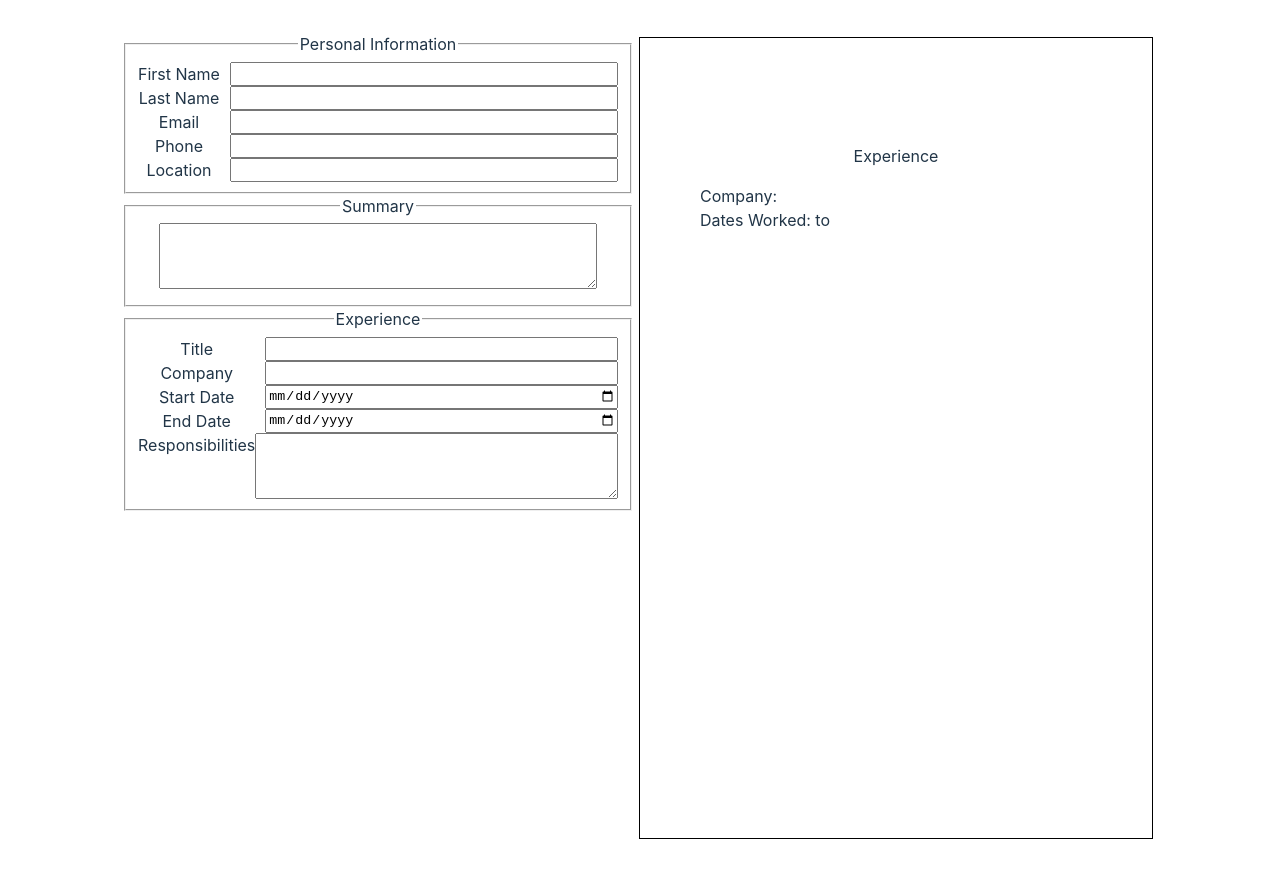
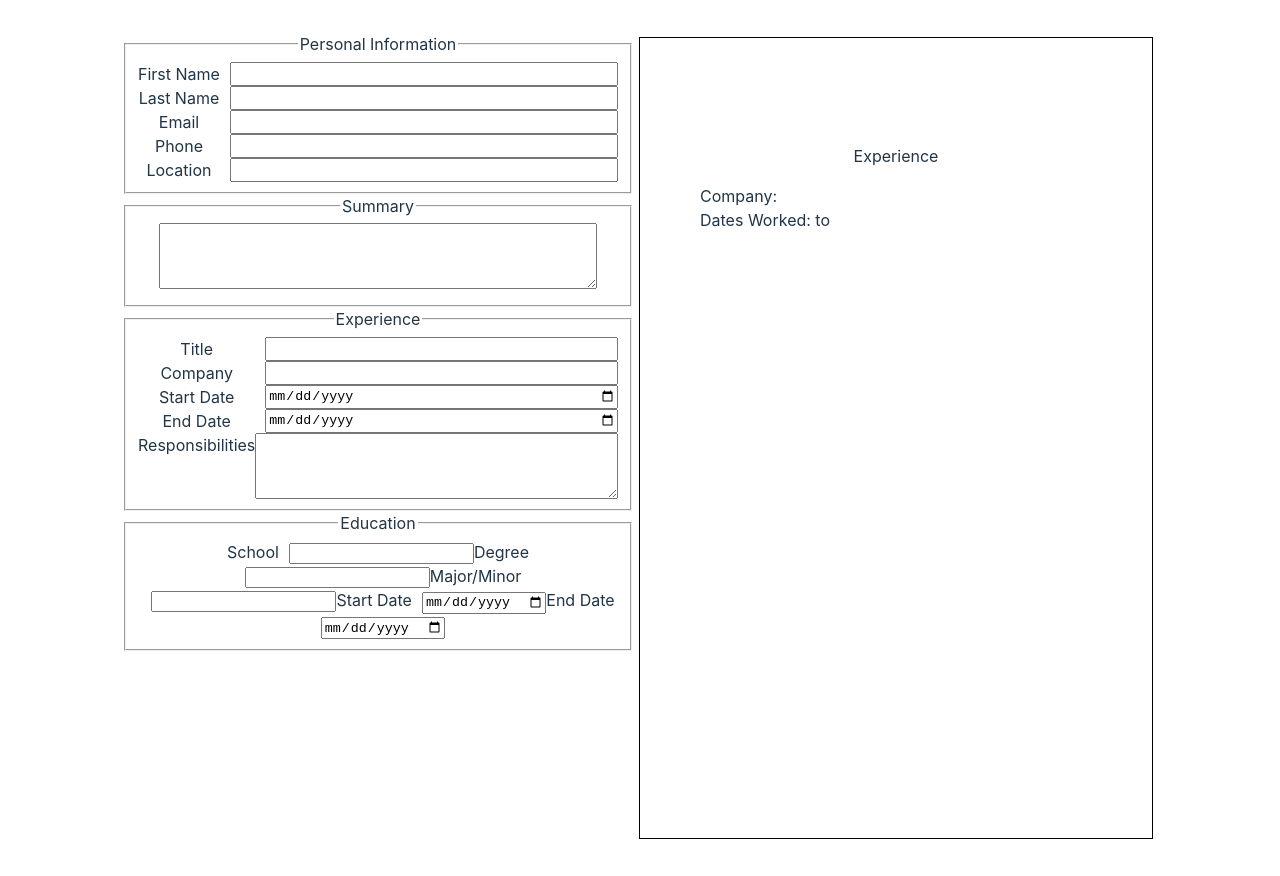
Before and after one commit to suzuhe481/cv-app-creator, a React (Vite) app: page / in a window 1280 px wide. Built offline with nearby package versions, Linux system fonts and the light colour scheme.

Commit message:
Added section to submit education data

```diff
--- a/src/components/Form/Form.jsx
+++ b/src/components/Form/Form.jsx
@@ -95,6 +95,45 @@ function Form({ onFormChange }) {
           rows="4"
         />
       </fieldset>
+
+      <fieldset className="education">
+        <legend>Education</legend>
+        <label htmlFor="school">School</label>
+        <input
+          id="school"
+          type="text"
+          name="school"
+          onChange={(data) => onFormChange({ type: "school", data })}
+        />
+        <label htmlFor="degree">Degree</label>
+        <input
+          id="degree"
+          type="text"
+          name="degree"
+          onChange={(data) => onFormChange({ type: "degree", data })}
+        />
+        <label htmlFor="majorMinor">Major/Minor</label>
+        <input
+          id="majorMinor"
+          type="text"
+          name="majorMinor"
+          onChange={(data) => onFormChange({ type: "majorMinor", data })}
+        />
+        <label htmlFor="degreeStartDate">Start Date</label>
+        <input
+          id="degreeStartDate"
+          type="date"
+          name="degreeStartDate"
+          onChange={(data) => onFormChange({ type: "degreeStartDate", data })}
+        />
+        <label htmlFor="degreeEndDate">End Date</label>
+        <input
+          id="degreeEndDate"
+          type="date"
+          name="degreeEndDate"
+          onChange={(data) => onFormChange({ type: "degreeEndDate", data })}
+        />
+      </fieldset>
     </form>
   );
 }
```
